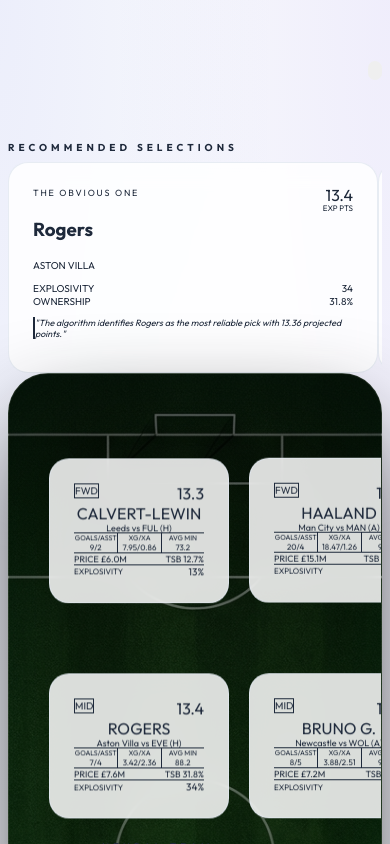
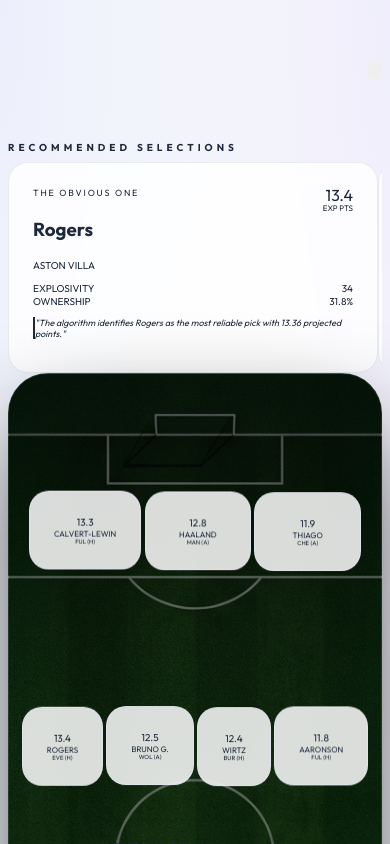
Before and after one commit to chriseyebagha/fantasy-premier-league, a Next.js app in the folder frontend/: page /fantasy/ in a window 390 px wide. Shown: the top 844 px of the page. Built offline with nearby package versions, Linux system fonts and the light colour scheme.

Commit message:
UI: Implement adaptive mobile cards (Compact view)

```diff
--- a/frontend/src/app/globals.css
+++ b/frontend/src/app/globals.css
@@ -118,13 +118,11 @@
 .pitch-row {
   display: flex;
   justify-content: center;
-  gap: 20px;
+  gap: 1%;
   flex-wrap: nowrap;
   z-index: 1;
   width: 100%;
-  min-width: max-content;
   margin: 0 auto;
-  padding: 0 20px;
 }
 
 /* Custom Scrollbar */
--- a/frontend/src/components/PlayerDashboard.tsx
+++ b/frontend/src/components/PlayerDashboard.tsx
@@ -26,35 +26,34 @@
 };
 
 const MiniPlayerCard = ({ player, isBench = false }: { player: any, isBench?: boolean }) => (
-    <div className={`glass-card !p-3 flex flex-col gap-2 group animate-float ${isBench ? 'opacity-70 scale-95 border-white/5' : 'min-w-[130px] max-w-[150px] !bg-black/60 shadow-2xl'}`} style={{ animationDelay: `${Math.random() * 2}s` }}>
+    <div className={`glass-card !p-1 md:!p-3 flex flex-col gap-1 md:gap-2 group animate-float ${isBench ? 'opacity-70 scale-95 border-white/5' : 'w-[19%] md:w-auto md:min-w-[130px] md:max-w-[150px] !bg-black/60 shadow-2xl'}`} style={{ animationDelay: `${Math.random() * 2}s` }}>
         <div className="flex justify-between items-start">
-            <PositionBadge position={player.position} />
-            <div className="text-right">
-                <div className={`text-lg font-bold ${isBench ? 'text-slate-400' : 'text-primary-glow'}`}>{player.predicted_points.toFixed(1)}</div>
+            <div className="w-full text-center md:text-right">
+                <div className={`text-[10px] md:text-lg font-bold ${isBench ? 'text-slate-400' : 'text-primary-glow'}`}>{player.predicted_points.toFixed(1)}</div>
             </div>
         </div>
 
         <div className="text-center">
-            <div className="font-bold text-xs truncate uppercase tracking-tighter">{player.web_name}</div>
+            <div className="font-bold text-[8px] md:text-xs truncate uppercase tracking-tighter">{player.web_name}</div>
             <div className="flex flex-col items-center gap-0.5 mt-0.5">
-                <div className="text-[9px] text-text-muted leading-none">
-                    {player.team} <span className="text-slate-400 font-normal ml-0.5">vs {player.next_fixture}</span>
+                <div className="text-[6px] md:text-[9px] text-text-muted leading-none whitespace-nowrap">
+                    <span className="md:hidden">{player.next_fixture}</span>
+                    <span className="hidden md:inline">{player.team} <span className="text-slate-400 font-normal ml-0.5">vs {player.next_fixture}</span></span>
                 </div>
 
                 <div
-                    className="w-1.5 h-1.5 rounded-full shadow-[0_0_8px_rgba(255,255,255,0.3)]"
+                    className="w-1 md:w-1.5 h-1 md:h-1.5 rounded-full shadow-[0_0_8px_rgba(255,255,255,0.3)]"
                     style={{
                         backgroundColor: player.next_fixture_difficulty <= 2 ? '#10b981' :
                             player.next_fixture_difficulty <= 3 ? '#f59e0b' :
                                 player.next_fixture_difficulty <= 4 ? '#f97316' : '#ef4444'
                     }}
                 />
-
             </div>
         </div>
 
-        {/* Real Stats Row */}
-        <div className="grid grid-cols-3 gap-1 py-1 border-y border-white/5 my-1">
+        {/* Real Stats Row - Hidden on Mobile */}
+        <div className="hidden md:grid grid-cols-3 gap-1 py-1 border-y border-white/5 my-1">
             <div className="text-[8px] flex flex-col items-center">
                 <span className="text-text-muted uppercase text-[7px] leading-tight">Goals/Asst</span>
                 <span className="text-slate-900 font-bold">{player.goals}/{player.assists}</span>
@@ -71,7 +70,7 @@
             </div>
         </div>
 
-        <div className="mt-auto pt-1 flex flex-col gap-1">
+        <div className="hidden md:flex mt-auto pt-1 flex-col gap-1">
             <div className="flex justify-between items-center">
                 <div className="text-[9px] text-text-muted uppercase font-medium">Price <span className="text-slate-700">£{player.price.toFixed(1)}m</span></div>
                 <div className="text-[9px] text-text-muted uppercase font-medium">TSB <span className="text-slate-700">{player.ownership}%</span></div>
@@ -81,7 +80,7 @@
                 <div className="text-[10px] font-bold text-explosive-glow">{player.explosivity.toFixed(0)}%</div>
             </div>
         </div>
-    </div >
+    </div>
 );
 
 export default function PlayerDashboard({ squad, bench, weights, optimized_squad }: PlayerDashboardProps & { optimized_squad?: any }) {
```
